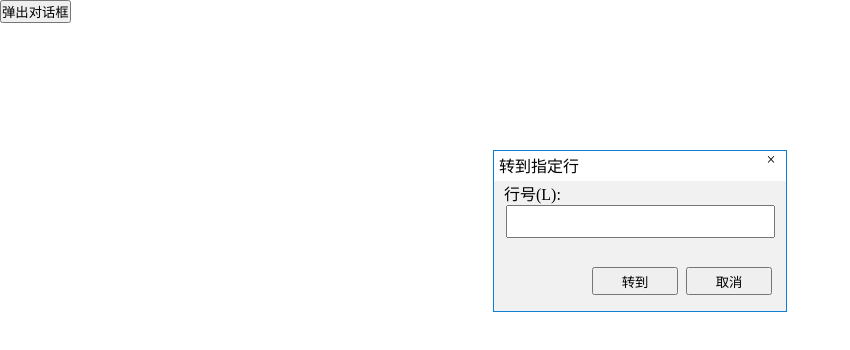
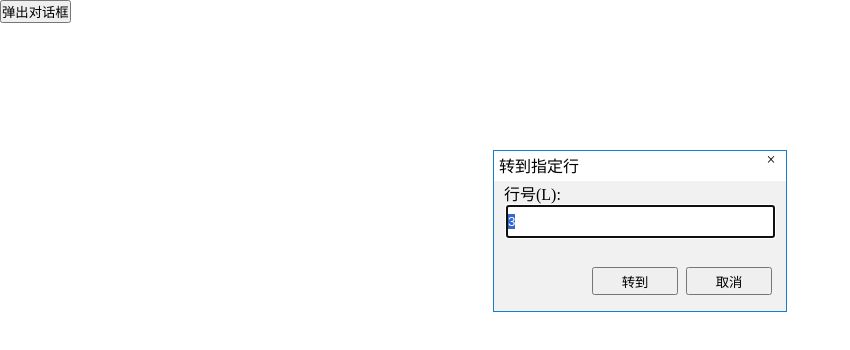
Before and after one commit to lixiaofan1997/-jsnotepad, a website: page dlg-goto/index.html in a window 1280 px wide. Both pictures are taken after a click on the button "弹出对话框". Shown: the whole page, without its empty margins (0-850 px from the left). Drawn offline with nearby package versions, Linux system fonts and the light colour scheme.

Commit message:
dlg-goto 修改

```diff
--- a/dlg-goto/dlg-goto.js
+++ b/dlg-goto/dlg-goto.js
@@ -9,7 +9,7 @@ var $dlgGoto = (function(){
     +'    </div>'
     +'    <div class="content">'
     +'      <label for="">行号(L):</label>'
-    +'      <input type="text" class="line-num"/>'
+    +'      <input type="text" class="line-num" autofocus/>'
     +'      <input type="button" class="btn-goto" value="转到" />'
     +'      <input type="button" class="btn-cancel" value="取消" />'
     +'    </div>'
@@ -18,15 +18,49 @@ var $dlgGoto = (function(){
 
   var $dlg = $(DOM),
       $btnCancel = $dlg.find('.btn-cancel'),
-      $btnClose = $dlg.find('.btn-close');
+      $btnClose = $dlg.find('.btn-close'),
+      $btnGoto = $dlg.find('.btn-goto'),
+      $txtLineNum = $dlg.find('.line-num'),
+      $titlebar = $dlg.find('.titlebar');
+  var cfg={
+    curLine:3,
+    totalLines:1,
+    gotoHandler:null
+  }
+  function destroy(){$dlg.remove();}
 
-  function show(){
+  function validation(){
+    var num=Number($txtLineNum.val());
+    if(num === 0 || num>cfg.totalLines){
+      alert('行数超过了总行数');
+      return false;
+    }
+    return true;
+  }
+  function gotoHandler(){
+    if(!validation()) return;
+
+    cfg.gotoHandler($txtLineNum.val());
+    destroy();
+  }
+  function filterKey(e){
+    if(!/[0-9]/.test(e.key)){
+      e.preventDefault();
+      alert('不能输入除数字以外的非法字符');
+    }
+  }
+  var init=function(conf){
+    $.extend(cfg,conf);
     $('body').append($dlg);
 
-    $dlg.find('.dialogbox').draggable({handle:$dlg.find('.titlebar')});
-    $btnClose.click(function(){$dlg.remove();});
-    $btnCancel.click(function(){$dlg.remove();});
-  }
-  return {show:show};
+    $dlg.find('.dialogbox').draggable({handle:$titlebar});
+    $txtLineNum.val(cfg.curLine);
+    $btnClose.click(destroy);
+    $btnCancel.click(destroy);
+    $btnGoto.click(gotoHandler);
+    $txtLineNum.keypress(filterKey);
+    $txtLineNum.select();
+  };
+  return {init:init};
 
 }());
--- a/dlg-goto/index.html
+++ b/dlg-goto/index.html
@@ -16,8 +16,12 @@
 $(function(){
   var $btn=$('.btn');
   $btn.click(function(){
-    $dlgGoto.show();
-  })
+    $dlgGoto.init({
+      curLines:1,
+      totalLines:5,
+      gotoHandler:function(e){console.log('go to btn clicked!and goto',e,'lines');}
+    });
+  });
 })
 </script>
 </body>
```
